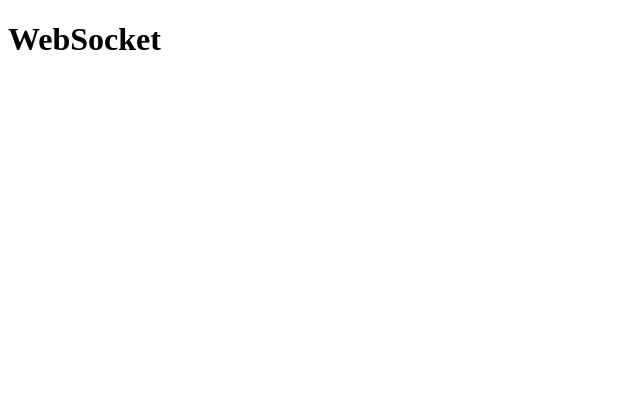
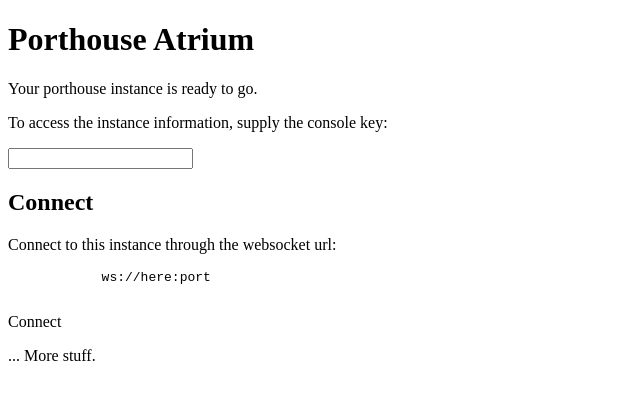
Before and after one commit to Strangemother/python-porthouse, a plain HTML site: page src/porthouse/view/templates/index.html in a window 1280 px wide. Shown: the whole page, without its empty margins (0-640 px from the left). Drawn offline with Linux system fonts and the light colour scheme; files whose address does not match are found by name.

Commit message:
Example intro page

```diff
--- a/src/porthouse/view/templates/index.html
+++ b/src/porthouse/view/templates/index.html
@@ -6,7 +6,25 @@
     <title>PortHouse</title>
 </head>
 <body>
-    <h1>WebSocket</h1>
+    <h1>Porthouse Atrium</h1>
+    <p>Your porthouse instance is ready to go.</p>
+    <p>To access the instance information, supply the console key:</p>
+    <div>
+        <input type="text">
+    </div>
+    <h2>Connect</h2>
+    <p>Connect to this instance through the websocket url:</p>
+    <div>
+        <!-- here we have a nice button and example toy. -->
+        <pre>
+            ws://here:port
+        </pre>
+        <a>Connect</a>
+    </div>
+
+    <div>
+        <p> ... More stuff.</p>
+    </div>
     <script src="static/js/index.js"></script>
 </body>
 </html>
```
